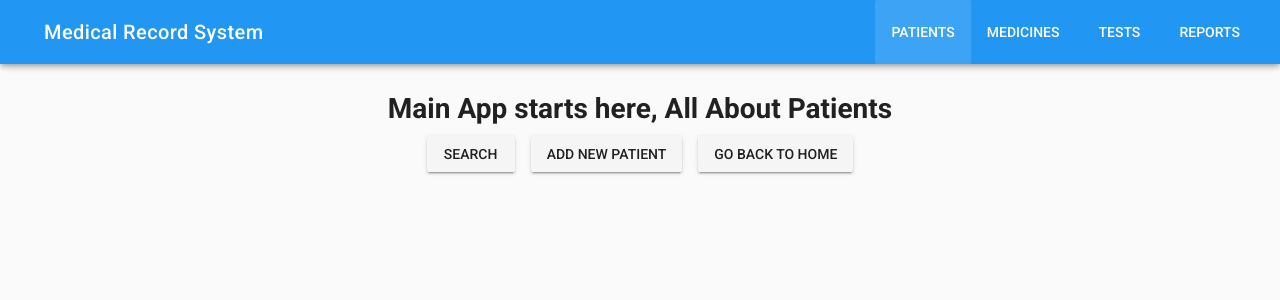
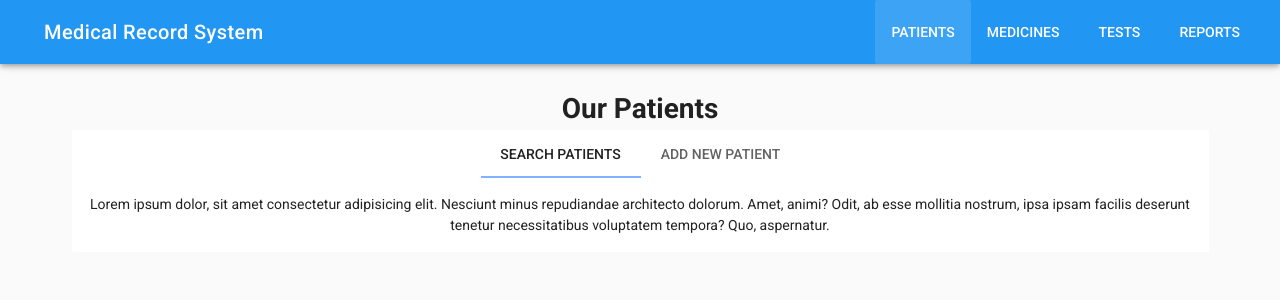
Before and after one commit to nishkaush/medical-record-system, a Vue app: page /start-app in a window 1280 px wide. Shown: the top 300 px of the page. Built offline with nearby package versions, Linux system fonts and the light colour scheme.

Commit message:
fixing patient add form

```diff
--- /dev/null
+++ b/src/components/StartApp/AddNewPatient.vue
@@ -0,0 +1,27 @@
+<template>
+  <v-card>
+        <v-form>
+          <v-layout row wrap>
+            <v-flex v-for="item in personalInfo" xs12 md4 offset-md1 :key="item.label">
+              <v-text-field :label="item.label"></v-text-field>
+            </v-flex>
+          </v-layout>
+      </v-form>
+  </v-card>
+
+</template>
+
+<script>
+export default {
+  data() {
+    return {
+      personalInfo: [
+        { label: "first name", name: "first" },
+        { label: "second name", name: "second" },
+        { label: "second name", name: "second" },
+        { label: "second name", name: "second" }
+      ]
+    };
+  }
+};
+</script>
--- /dev/null
+++ b/src/components/StartApp/SearchPatients.vue
@@ -0,0 +1,5 @@
+<template>
+    <v-card flat>
+      <v-card-text> Lorem ipsum dolor, sit amet consectetur adipisicing elit. Nesciunt minus repudiandae architecto dolorum. Amet, animi? Odit, ab esse mollitia nostrum, ipsa ipsam facilis deserunt tenetur necessitatibus voluptatem tempora? Quo, aspernatur. </v-card-text>
+    </v-card>
+</template>
--- a/src/components/StartApp/StartApp.vue
+++ b/src/components/StartApp/StartApp.vue
@@ -2,11 +2,34 @@
 <v-container>
   <v-layout>
     <v-flex class="text-xs-center">
-      <h1>Main App starts here, All About Patients</h1>
-      <v-btn>Search</v-btn>
-      <v-btn>Add New Patient</v-btn>
-      <v-btn to="/">Go Back To Home</v-btn>
+      <h1>Our Patients</h1>
+      <v-tabs fixed-tabs>
+        <v-tab href="#searchPatients">Search Patients</v-tab>
+        <v-tab href="#addNewPatient">Add New Patient</v-tab>
+        <v-tab-item id="searchPatients">
+          <search-patients-content></search-patients-content>
+        </v-tab-item>
+        <v-tab-item id="addNewPatient">
+          <add-new-patient></add-new-patient>
+        </v-tab-item>
+      </v-tabs>
     </v-flex>
   </v-layout>
 </v-container>
 </template>
+
+<script>
+import SearchPatients from "./SearchPatients.vue";
+import AddNewPatient from "./AddNewPatient.vue";
+export default {
+  data() {
+    return {
+      model: true
+    };
+  },
+  components: {
+    "search-patients-content": SearchPatients,
+    "add-new-patient": AddNewPatient
+  }
+};
+</script>
```
